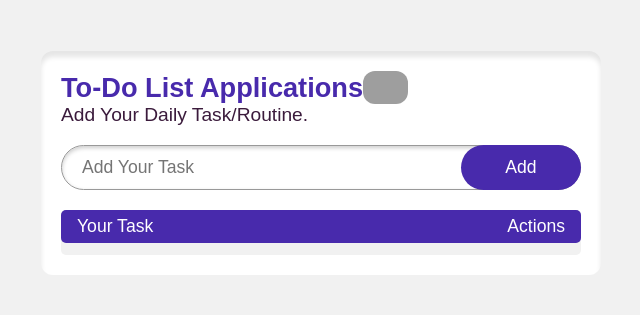
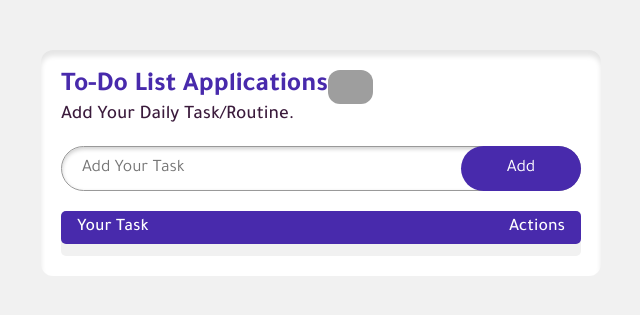
Before and after one commit to whizCoderr/javascript-project-todo-list, a plain HTML site: page index.html in a window 1280 px wide. Shown: the part 237-552 px from the top of the page, without its empty margins (319-959 px from the left). Drawn offline with Linux system fonts and the light colour scheme; grey boxes are pictures that could not be loaded.

Commit message:
Update style.css

```diff
--- a/style.css
+++ b/style.css
@@ -1,3 +1,4 @@
+@import url('https://fonts.googleapis.com/css2?family=Tajawal:wght@200;300;400;500;700;800;900&display=swap');
 * {
     margin: 0;
     padding: 0;
```
